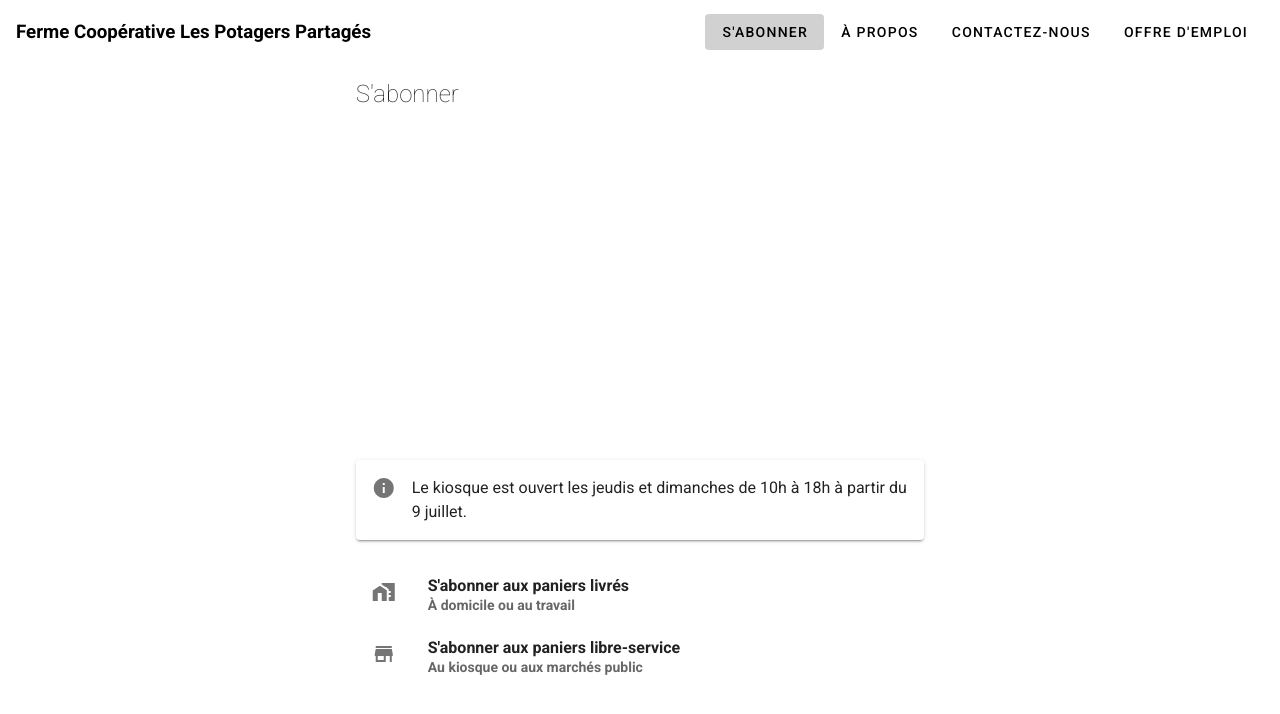
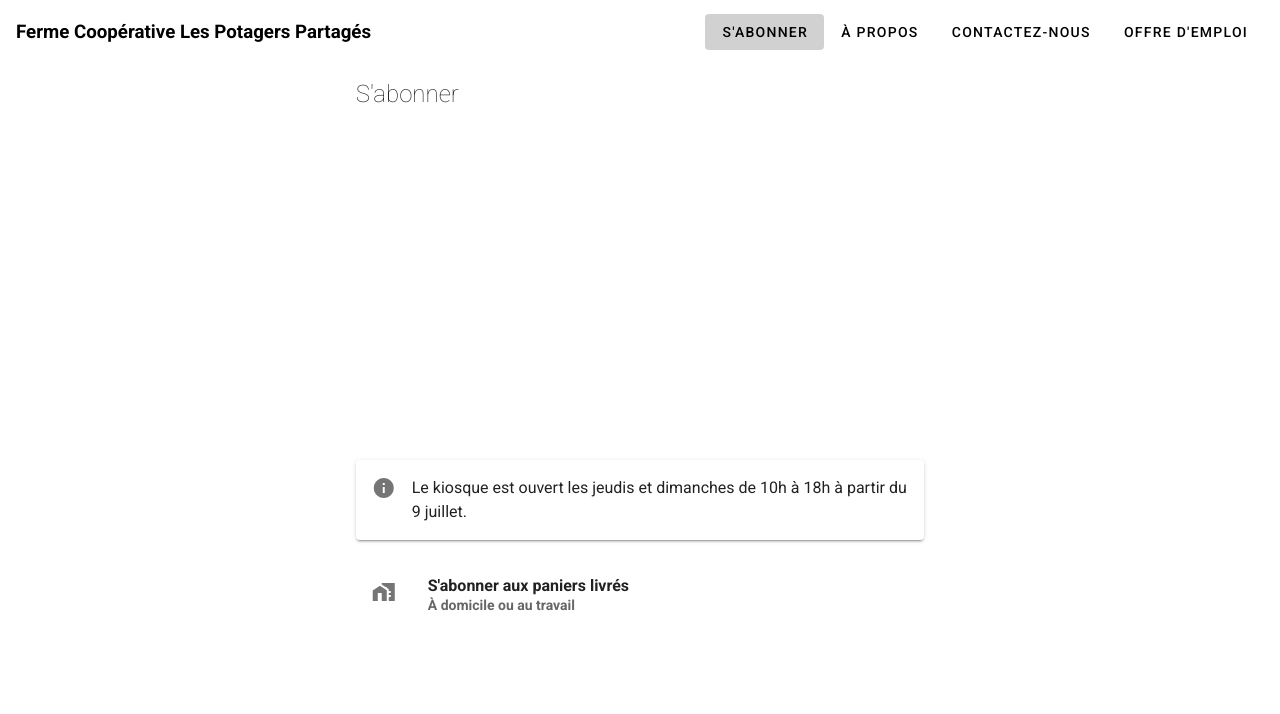
Before and after one commit to VincentBlouin/popas-vitrine, a Vue app: page /abonner in a window 1280 px wide. Shown: the top 714 px of the page. Built offline with nearby package versions, Linux system fonts and the light colour scheme.

Commit message:
info 2021

```diff
--- a/src/views/Abonner.vue
+++ b/src/views/Abonner.vue
@@ -17,7 +17,7 @@
           Le kiosque est ouvert les jeudis et dimanches de 10h à 18h à partir du 9 juillet.
         </v-alert>
         <v-list flat>
-          <v-list-item href="https://bit.ly/panierslivrés2020" :class="{
+          <v-list-item href="https://bit.ly/PaniersPotagersPartagés2021" :class="{
             'pl-0 pr-0': $vuetify.breakpoint.smAndDown
           }">
             <v-list-item-icon>
@@ -32,21 +32,21 @@
               </v-list-item-subtitle>
             </v-list-item-content>
           </v-list-item>
-          <v-list-item href="https://bit.ly/panierslibreservice2020" :class="{
-            'pl-0 pr-0': $vuetify.breakpoint.smAndDown
-          }">
-            <v-list-item-icon>
-              <v-icon>store</v-icon>
-            </v-list-item-icon>
-            <v-list-item-content>
-              <v-list-item-title>
-                S'abonner aux paniers libre-service
-              </v-list-item-title>
-              <v-list-item-subtitle>
-                Au kiosque ou aux marchés public
-              </v-list-item-subtitle>
-            </v-list-item-content>
-          </v-list-item>
+<!--          <v-list-item href="https://bit.ly/panierslibreservice2020" :class="{-->
+<!--            'pl-0 pr-0': $vuetify.breakpoint.smAndDown-->
+<!--          }">-->
+<!--            <v-list-item-icon>-->
+<!--              <v-icon>store</v-icon>-->
+<!--            </v-list-item-icon>-->
+<!--            <v-list-item-content>-->
+<!--              <v-list-item-title>-->
+<!--                S'abonner aux paniers libre-service-->
+<!--              </v-list-item-title>-->
+<!--              <v-list-item-subtitle>-->
+<!--                Au kiosque ou aux marchés public-->
+<!--              </v-list-item-subtitle>-->
+<!--            </v-list-item-content>-->
+<!--          </v-list-item>-->
         </v-list>
       </v-col>
     </v-row>
--- a/src/views/NousJoindre.vue
+++ b/src/views/NousJoindre.vue
@@ -40,7 +40,7 @@
             </v-list-item-icon>
             <v-list-item-content>
               <v-list-item-title>
-                418-751-3669
+                581-233-7672(POPA)
               </v-list-item-title>
             </v-list-item-content>
           </v-list-item>
```
